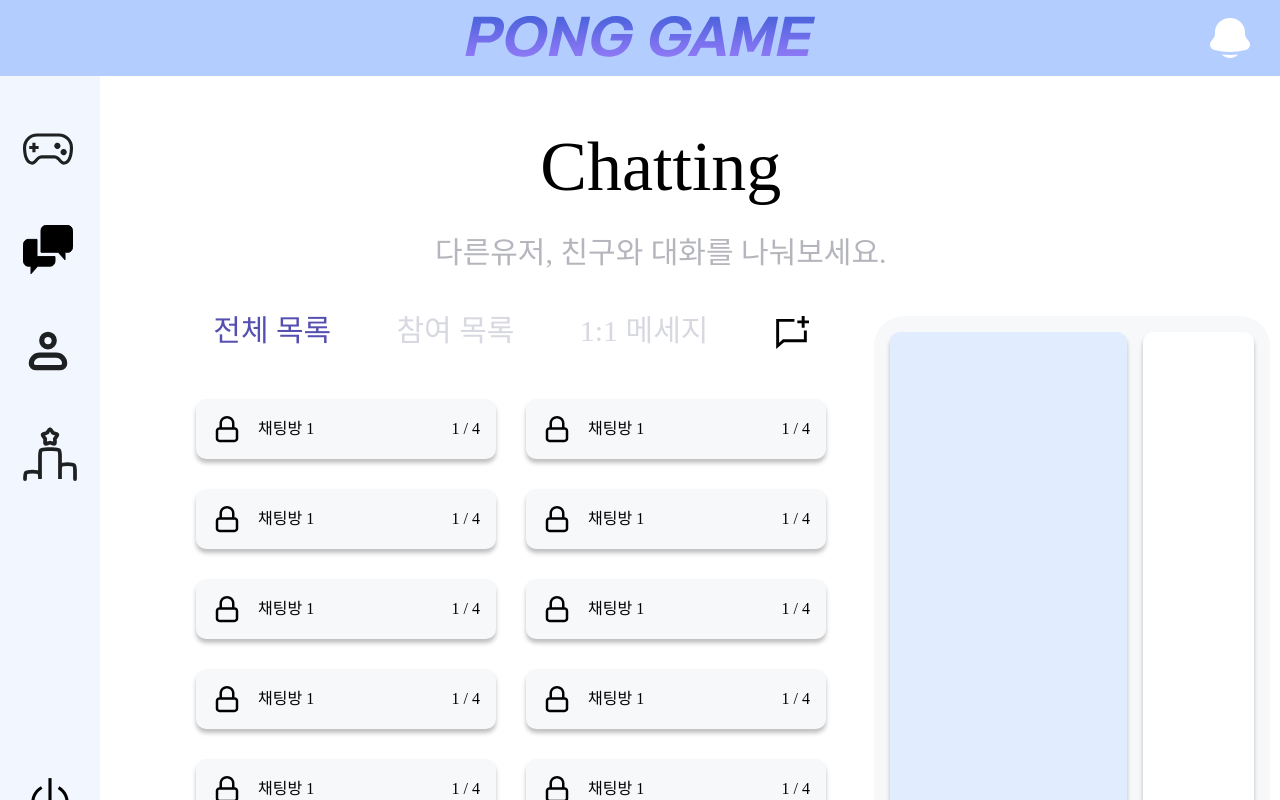
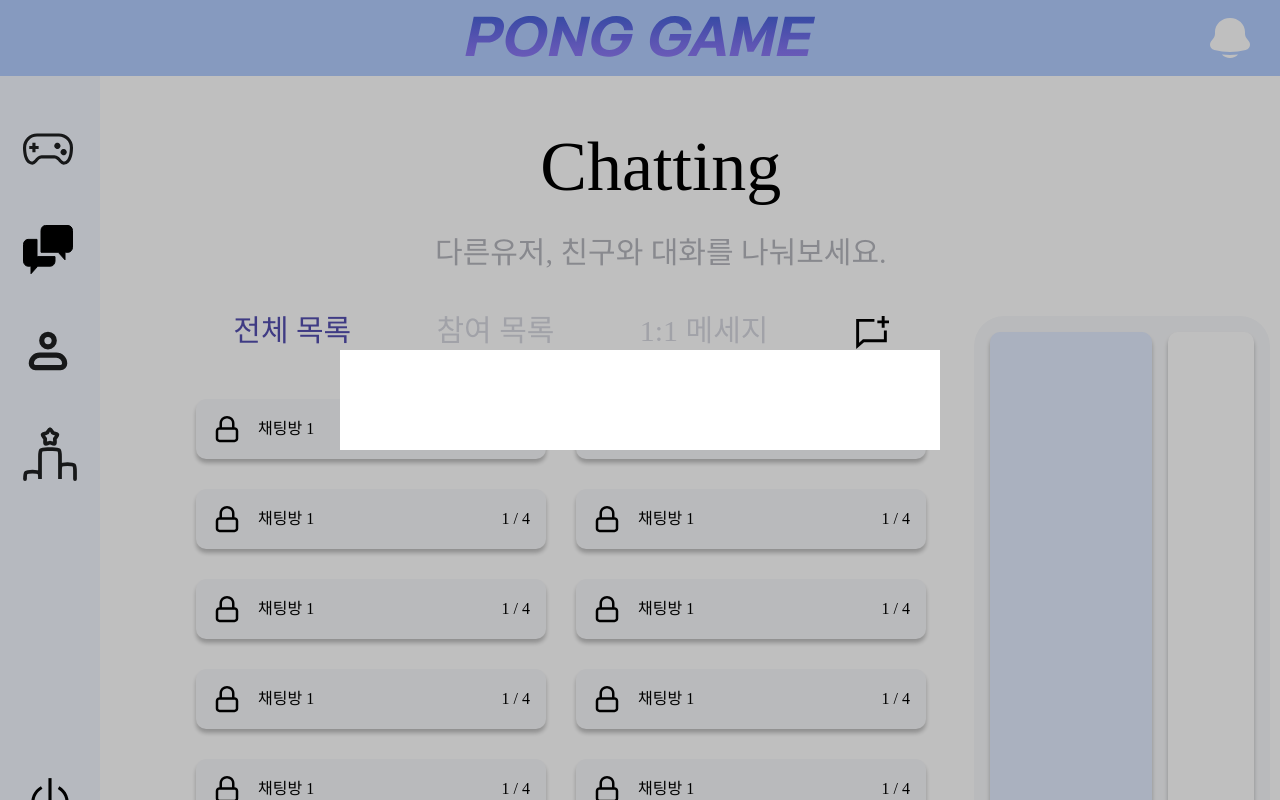
Before and after one commit to tscenping/FE, a Next.js app in the folder pong-game/: page /chat in a window 1280 px wide. Shown: the top 800 px of the page. Built offline with nearby package versions, Linux system fonts and the light colour scheme.

Commit message:
[Add] Modal Layout tsx, css

```diff
--- a/pong-game/components/Chat/ChatMainContents.tsx
+++ b/pong-game/components/Chat/ChatMainContents.tsx
@@ -1,4 +1,4 @@
-import styles from '../../styles/components/Chat/ChatMainContents.module.css'
+import styles from "../../styles/components/Chat/ChatMainContents.module.css"
 import ChatRoomList from './ChatRoomList'
 import ChatRoom from './ChatRoom'
 
--- a/pong-game/components/Chat/ChatRoomList.tsx
+++ b/pong-game/components/Chat/ChatRoomList.tsx
@@ -2,7 +2,10 @@ import styles from '../../styles/components/Chat/ChatRoomList.module.css'
 import { useEffect, useState } from 'react'
 import Image from 'next/image'
 import makeChatRoom from '../../public/img/chat/makeChat.svg'
-import CreatedRoomList from './createdRoomList'
+import addDmChat from '../../public/img/chat/addDmChat.svg'
+import CreatedRoomList from './CreatedRoomList'
+import DmChat from './DmChat'
+import ModalLayout from '../layout/ModalLayout'
 
 function ChatRoomList(): JSX.Element {
   const [tabState, setTabState] = useState('1')
@@ -56,14 +59,20 @@ function ChatRoomList(): JSX.Element {
             1:1 메세지
           </label>
         </span>
-        <Image src={makeChatRoom} alt={'make chat room'} />
+        {tabState === '3' ? (
+          <Image src={addDmChat} alt={'make dm chat'} />
+        ) : (
+          <Image src={makeChatRoom} alt={'make chat room'} />
+        )}
       </nav>
       {tabState === '3' && (
         <div className={styles.chatRoomListContainer}>
-          <ul className={styles.chatRoomListSection}>
-            <CreatedRoomList title="채팅방 1" />
-            <CreatedRoomList title="채팅방 1" />
-            <CreatedRoomList title="채팅방 1" />
+          <ul className={styles.chatRoomListSection2}>
+            <DmChat />
+            <DmChat />
+            <DmChat />
+            <DmChat />
+            <DmChat />
           </ul>
         </div>
       )}
--- /dev/null
+++ b/pong-game/components/Chat/DmChat.tsx
@@ -0,0 +1,20 @@
+import Image from 'next/image'
+import OpponentProfileImage from '../../public/img/chat/DmChatImage.svg'
+import styles from '../../styles/components/Chat/DmChat.module.css'
+
+function DmChat(): JSX.Element {
+  return (
+    <li className={styles.dmChatListContainer}>
+      <Image
+        src={OpponentProfileImage}
+        alt={'Opponent Profile image'}
+        width={50}
+        height={50}
+      />
+      <div className={styles.opponentLoginState}></div>
+      <span className={styles.opponentNickName}>nickName</span>
+    </li>
+  )
+}
+
+export default DmChat
--- /dev/null
+++ b/pong-game/components/layout/ModalLayout.tsx
@@ -0,0 +1,41 @@
+import { useEffect, useState } from 'react'
+import { createPortal } from 'react-dom'
+import styles from '../../styles/components/Layout/ModalLayout.module.css'
+
+function ModalOverlay(): JSX.Element {
+  return <div className={styles.modalOverlay}></div>
+}
+
+function ModalContent(): JSX.Element {
+  return (
+    <div className={styles.modalContent}>
+      <div className={styles.modal}></div>
+    </div>
+  )
+}
+
+function ModalLayout(): JSX.Element {
+  const [isMounted, setIsMounted] = useState<boolean>(false)
+
+  useEffect(() => {
+    setIsMounted(true)
+  }, [])
+
+  if (typeof window === 'undefined') return <></>
+  if (!isMounted) return <></>
+
+  return (
+    <>
+      {createPortal(
+        <ModalOverlay />,
+        document.getElementById('modalOverlay') as HTMLElement,
+      )}
+      {createPortal(
+        <ModalContent />,
+        document.getElementById('modalContent') as HTMLElement,
+      )}
+    </>
+  )
+}
+
+export default ModalLayout
--- a/pong-game/package.json
+++ b/pong-game/package.json
@@ -11,7 +11,7 @@
   "dependencies": {
     "next": "13.5.4",
     "react": "^18",
-    "react-dom": "^18",
+    "react-dom": "^18.2.0",
     "styled-reset": "^4.5.1"
   },
   "devDependencies": {
--- a/pong-game/pages/_document.tsx
+++ b/pong-game/pages/_document.tsx
@@ -5,6 +5,8 @@ export default function Document() {
     <Html lang="en">
       <Head />
       <body>
+        <div id="modalOverlay"></div>
+        <div id="modalContent"></div>
         <Main />
         <NextScript />
       </body>
--- a/pong-game/pages/chat/index.tsx
+++ b/pong-game/pages/chat/index.tsx
@@ -1,6 +1,7 @@
 import PageTitle from '@/components/UI/PageTitle'
 import Layout from '@/components/layout/Layout'
 import ChatMainContents from '@/components/Chat/ChatMainContents'
+import ModalLayout from '@/components/layout/ModalLayout'
 
 function ChatPage() {
   return (
@@ -10,6 +11,7 @@ function ChatPage() {
         subTitle={'다른유저, 친구와 대화를 나눠보세요.'}
       />
       <ChatMainContents />
+      <ModalLayout />
     </>
   )
 }
--- a/pong-game/styles/components/Chat/ChatRoomList.module.css
+++ b/pong-game/styles/components/Chat/ChatRoomList.module.css
@@ -29,6 +29,11 @@
   grid-gap: 30px;
 }
 
+.chatRoomList .chatRoomListSection2 {
+  padding: 48px;
+  display: flex;
+  flex-direction: column;
+}
 .checkList {
   color: #544fb0;
 }
--- a/pong-game/styles/components/Chat/CreatedRoomList.module.css
+++ b/pong-game/styles/components/Chat/CreatedRoomList.module.css
@@ -1,5 +1,5 @@
 .createdRoom {
-  width: 300px;
+  width: 350px;
   height: 60px;
   background-color: #f7f8fa;
   border-radius: 10px;
--- /dev/null
+++ b/pong-game/styles/components/Chat/DmChat.module.css
@@ -0,0 +1,20 @@
+.dmChatListContainer {
+  width: 700px;
+  height: 50px;
+  background-color: #f2f3f5;
+  border-radius: 10px;
+  box-shadow: 0px 4px 4px rgba(0, 0, 0, 0.25);
+  display: flex;
+  align-items: center;
+  margin-bottom: 32px;
+  padding: 16px;
+  font-size: 32px;
+}
+
+.dmChatListContainer .opponentLoginState {
+  border-radius: 50%;
+  width: 10px;
+  height: 10px;
+  background-color: red;
+  margin: 0px 16px;
+}
--- /dev/null
+++ b/pong-game/styles/components/Layout/ModalLayout.module.css
@@ -0,0 +1,22 @@
+.modalOverlay {
+  position: fixed;
+  width: 100%;
+  height: 100%;
+  top: 0;
+  background-color: rgba(0, 0, 0, 0.25);
+  z-index: 1;
+}
+
+.modalContent {
+  position: fixed;
+  top: 50%;
+  left: 50%;
+  transform: translate(-50%, -50%);
+  z-index: 2;
+}
+
+.modalContent .modal {
+  width: 600px;
+  height: 100px;
+  background-color: white;
+}
```
Also changed, not shown: pong-game/components/Chat/ChatRoomListTab.tsx (added), pong-game/public/img/chat/DmChatImage.svg (added), 1 other file (tests, documents, lock files or other folders).
